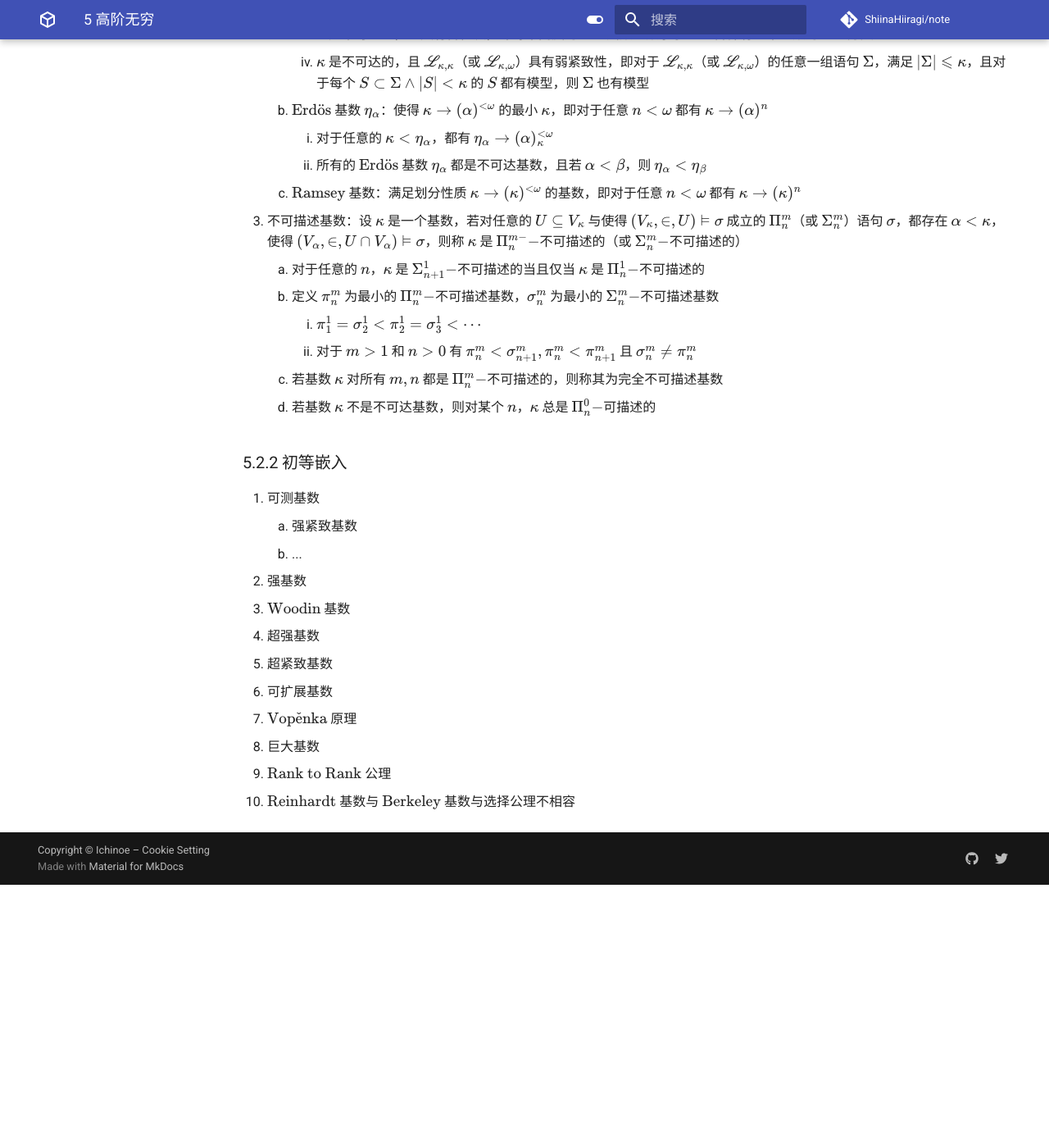
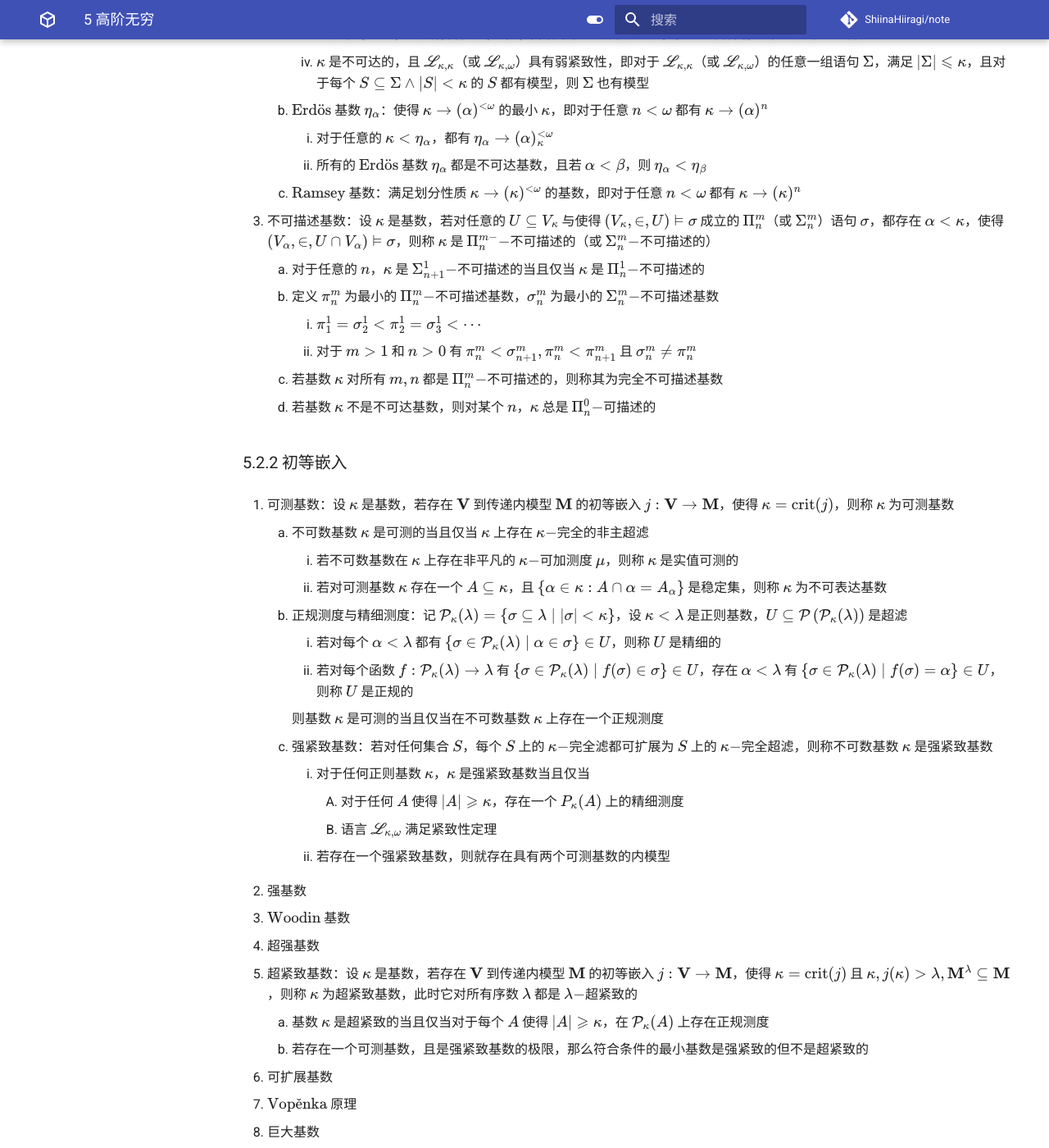
Before and after one commit to ShiinaHiiragi/note, an MkDocs documentation site: the page built from docs/logic/set/card.md, in a window 1280 px wide and 1400 px high, scrolled down 1081 px. Shown: the whole window at 82% size. Built offline with MkDocs 1.6.1 and Material for MkDocs 9.7.7, drawn with Linux system fonts in a browser that asks for light colours; comment, search, counter and statistics services are not loaded; before the commit the page ends 2160 px from its top, so only the background shows below that.

Commit message:
add card I

```diff
--- a/docs/logic/set/card.md
+++ b/docs/logic/set/card.md
@@ -24,12 +24,12 @@
         1. $\kappa \rightarrow(\kappa)^{2}$
         2. 对任意 $n < \omega$ 与 $\lambda < \kappa$，都有 $\kappa \rightarrow(\kappa)_{\lambda}^{n}$
         3. $\kappa$ 是不可达的，且具有树性质，即每个高度为 $\kappa$ 且层数基数小于 $\kappa$ 的树都有一个基数为 $\kappa$ 的分支
-        4. $\kappa$ 是不可达的，且 $\mathscr{L}_{\kappa, \kappa}$（或 $\mathscr{L}_{\kappa, \omega}$）具有弱紧致性，即对于 $\mathscr{L}_{\kappa, \kappa}$（或 $\mathscr{L}_{\kappa, \omega}$）的任意一组语句 $\Sigma$，满足 $|\Sigma| \leqslant \kappa$，且对于每个 $S \subset \Sigma \wedge |S|<\kappa$ 的 $S$ 都有模型，则 $\Sigma$ 也有模型
+        4. $\kappa$ 是不可达的，且 $\mathscr{L}_{\kappa, \kappa}$（或 $\mathscr{L}_{\kappa, \omega}$）具有弱紧致性，即对于 $\mathscr{L}_{\kappa, \kappa}$（或 $\mathscr{L}_{\kappa, \omega}$）的任意一组语句 $\Sigma$，满足 $|\Sigma| \leqslant \kappa$，且对于每个 $S \subseteq \Sigma \wedge |S|<\kappa$ 的 $S$ 都有模型，则 $\Sigma$ 也有模型
     2. $\text{Erd}\ddot{\mathrm{o}}\text{s}$ 基数 $\eta_{\alpha}$：使得 $\kappa \rightarrow(\alpha)^{<\omega}$ 的最小 $\kappa$，即对于任意 $n < \omega$ 都有 $\kappa \rightarrow(\alpha)^{n}$
         1. 对于任意的 $\kappa<\eta_{\alpha}$，都有 $\eta_{\alpha} \rightarrow(\alpha)_{\kappa}^{<\omega}$
         2. 所有的 $\text{Erd}\ddot{\mathrm{o}}\text{s}$ 基数 $\eta_{\alpha}$ 都是不可达基数，且若 $\alpha<\beta$，则 $\eta_{\alpha}<\eta_{\beta}$
     3. $\text{Ramsey}$ 基数：满足划分性质 $\kappa \rightarrow(\kappa)^{<\omega}$ 的基数，即对于任意 $n < \omega$ 都有 $\kappa \rightarrow(\kappa)^{n}$
-3. 不可描述基数：设 $\kappa$ 是一个基数，若对任意的 $U \subseteq V_{\kappa}$ 与使得 $\left(V_{\kappa}, \in, U\right) \vDash \sigma$ 成立的 $\Pi_{n}^{m}$（或 $\Sigma_{n}^{m}$）语句 $\sigma$，都存在 $\alpha<\kappa$，使得 $\left(V_{\alpha}, \in, U \cap V_{\alpha}\right) \vDash \sigma$，则称 $\kappa$ 是 $\Pi_{n}^{m-}-$不可描述的（或 $\Sigma_{n}^{m}-$不可描述的）
+3. 不可描述基数：设 $\kappa$ 是基数，若对任意的 $U \subseteq V_{\kappa}$ 与使得 $\left(V_{\kappa}, \in, U\right) \vDash \sigma$ 成立的 $\Pi_{n}^{m}$（或 $\Sigma_{n}^{m}$）语句 $\sigma$，都存在 $\alpha<\kappa$，使得 $\left(V_{\alpha}, \in, U \cap V_{\alpha}\right) \vDash \sigma$，则称 $\kappa$ 是 $\Pi_{n}^{m-}-$不可描述的（或 $\Sigma_{n}^{m}-$不可描述的）
     1. 对于任意的 $n$，$\kappa$ 是 $\Sigma_{n+1}^{1}-$不可描述的当且仅当 $\kappa$ 是 $\Pi_{n}^{1}-$不可描述的
     2. 定义 $\pi_{n}^{m}$ 为最小的 $\Pi_{n}^{m}-$不可描述基数，$\sigma_{n}^{m}$ 为最小的 $\Sigma_{n}^{m}-$不可描述基数
         1. $\pi_{1}^{1}=\sigma_{2}^{1}<\pi_{2}^{1}=\sigma_{3}^{1}<\cdots$
@@ -38,15 +38,30 @@
     4. 若基数 $\kappa$ 不是不可达基数，则对某个 $n$，$\kappa$ 总是 $\Pi_{n}^{0}-$可描述的
 
 ### 5.2.2 初等嵌入
-1. 可测基数
-    1. 强紧致基数
-    2. ...
+1. 可测基数：设 $\kappa$ 是基数，若存在 $\mathbf{V}$ 到传递内模型 $\mathbf{M}$ 的初等嵌入 $j: \mathbf{V} \rightarrow \mathbf{M}$，使得 $\kappa = \operatorname{crit}(j)$，则称 $\kappa$ 为可测基数
+    1. 不可数基数 $\kappa$ 是可测的当且仅当 $\kappa$ 上存在 $\kappa-$完全的非主超滤
+        1. 若不可数基数在 $\kappa$ 上存在非平凡的 $\kappa-$可加测度 $\mu$，则称 $\kappa$ 是实值可测的
+        2. 若对可测基数 $\kappa$ 存在一个 $A \subseteq \kappa$，且 $\left\{\alpha \in \kappa: A \cap \alpha=A_{\alpha}\right\}$ 是稳定集，则称 $\kappa$ 为不可表达基数
+    2. 正规测度与精细测度：记 $\mathcal{P}_{\kappa}(\lambda)=\{\sigma \subseteq \lambda \mid |\sigma| <\kappa\}$，设 $\kappa<\lambda$ 是正则基数，$U \subseteq \mathcal{P}\left(\mathcal{P}_{\kappa}(\lambda)\right)$ 是超滤
+        1. 若对每个 $\alpha<\lambda$ 都有 $\left\{\sigma \in \mathcal{P}_{\kappa}(\lambda) \mid \alpha \in \sigma\right\} \in U$，则称 $U$ 是精细的
+        2. 若对每个函数 $f: \mathcal{P}_{\kappa}(\lambda) \rightarrow \lambda$ 有 $\left\{\sigma \in \mathcal{P}_{\kappa}(\lambda) \mid f(\sigma) \in \sigma\right\} \in U$，存在 $\alpha<\lambda$ 有 $\left\{\sigma \in \mathcal{P}_{\kappa}(\lambda) \mid f(\sigma)=\alpha\right\} \in U$，则称 $U$ 是正规的
+
+        则基数 $\kappa$ 是可测的当且仅当在不可数基数 $\kappa$ 上存在一个正规测度
+
+    3. 强紧致基数：若对任何集合 $S$，每个 $S$ 上的 $\kappa-$完全滤都可扩展为 $S$ 上的 $\kappa-$完全超滤，则称不可数基数 $\kappa$ 是强紧致基数
+        1. 对于任何正则基数 $\kappa$，$\kappa$ 是强紧致基数当且仅当
+            1. 对于任何 $A$ 使得 $|A| \geqslant \kappa$，存在一个 $P_{\kappa}(A)$ 上的精细测度
+            2. 语言 $\mathscr{L}_{\kappa, \omega}$ 满足紧致性定理
+        2. 若存在一个强紧致基数，则就存在具有两个可测基数的内模型
+
 2. 强基数
 3. $\text{Woodin}$ 基数
 4. 超强基数
-5. 超紧致基数
+5. 超紧致基数：设 $\kappa$ 是基数，若存在 $\mathbf{V}$ 到传递内模型 $\mathbf{M}$ 的初等嵌入 $j: \mathbf{V} \rightarrow \mathbf{M}$，使得 $\kappa = \operatorname{crit}(j)$ 且 $\kappa, j(\kappa)>\lambda, \mathbf{M}^{\lambda} \subseteq \mathbf{M}$，则称 $\kappa$ 为超紧致基数，此时它对所有序数 $\lambda$ 都是 $\lambda-$超紧致的
+    1. 基数 $\kappa$ 是超紧致的当且仅当对于每个 $A$ 使得 $|A| \geqslant \kappa$，在 $\mathcal{P}_{\kappa}(A)$ 上存在正规测度
+    2. 若存在一个可测基数，且是强紧致基数的极限，那么符合条件的最小基数是强紧致的但不是超紧致的
 6. 可扩展基数
 7. $\text{Vop}\check{\mathrm{e}}\text{nka}$ 原理
 8. 巨大基数
-9. $\text{Rank to Rank}$ 公理
+9.  $\text{Rank to Rank}$ 公理
 10. $\text{Reinhardt}$ 基数与 $\text{Berkeley}$ 基数与选择公理不相容
```
Also changed, not shown: docs/index.md (+1 -1 lines), docs/logic/set/alg.md (+5 -0 lines), docs/top/point/space.md (+3 -3 lines).
